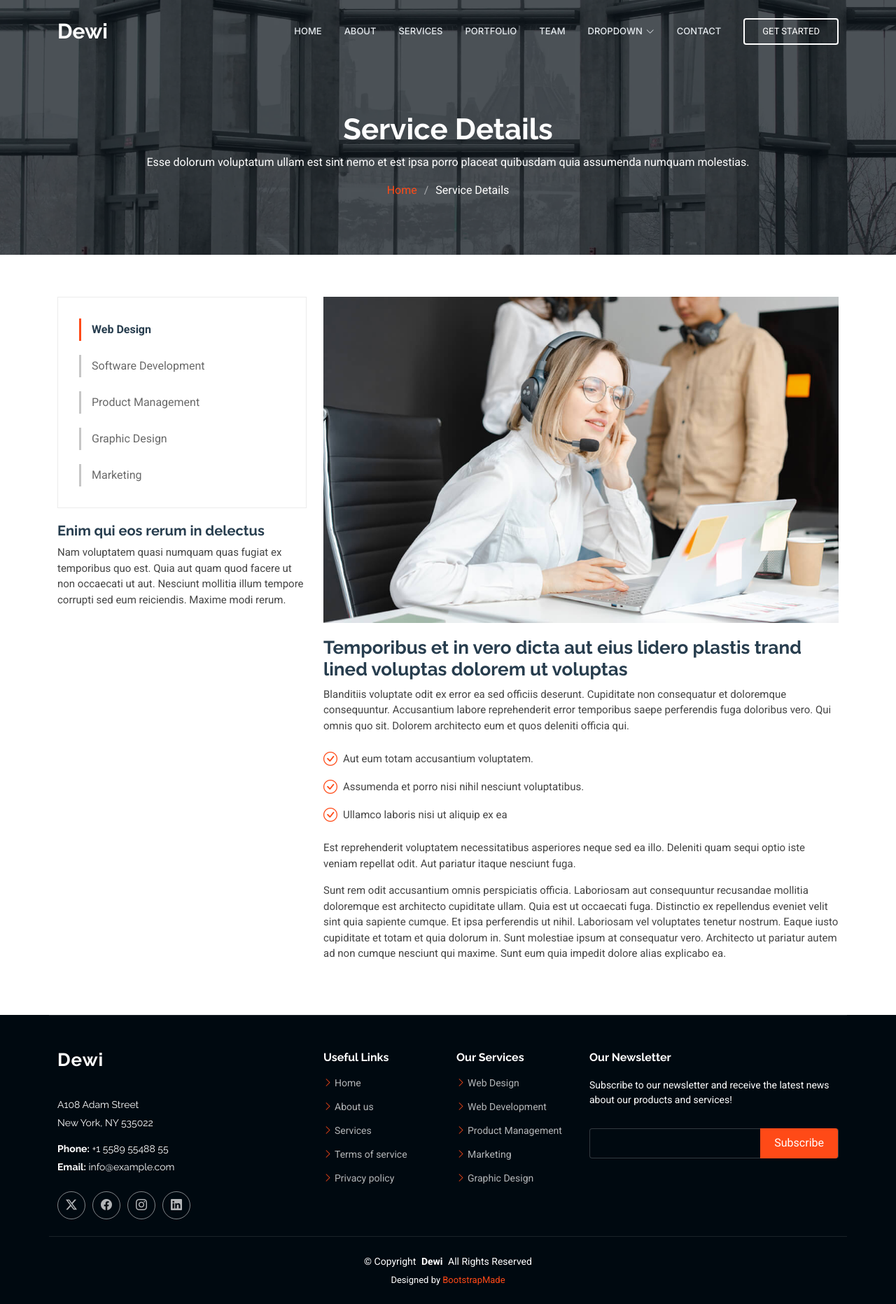
After one commit to MuliJob/digicraft_official_website, a Django app: page /services-details in a window 1280 px wide. The commit adds this page. Shown: the whole page at 70% size. Run offline with Django 5.2, Linux system fonts and the light colour scheme; some libraries are stand-ins or nearby versions.

Commit message:
added service details page

```diff
--- a/official_website/templates/index.html
+++ b/official_website/templates/index.html
@@ -207,7 +207,7 @@
                 <div class="icon">
                   <i class="bi bi-activity"></i>
                 </div>
-                <a href="" class="stretched-link">
+                <a href="{% url 'service_detail' %}" class="stretched-link">
                   <h3>Nesciunt Mete</h3>
                 </a>
                 <p>Provident nihil minus qui consequatur non omnis maiores. Eos accusantium minus dolores iure perferendis.</p>
@@ -224,7 +224,7 @@
                 <div class="icon">
                   <i class="bi bi-broadcast"></i>
                 </div>
-                <a href="" class="stretched-link">
+                <a href="{% url 'service_detail' %}" class="stretched-link">
                   <h3>Eosle Commodi</h3>
                 </a>
                 <p>Ut autem aut autem non a. Sint sint sit facilis nam iusto sint. Libero corrupti neque eum hic non ut nesciunt dolorem.</p>
@@ -241,7 +241,7 @@
                 <div class="icon">
                   <i class="bi bi-easel"></i>
                 </div>
-                <a href="" class="stretched-link">
+                <a href="{% url 'service_detail' %}" class="stretched-link">
                   <h3>Ledo Markt</h3>
                 </a>
                 <p>Ut excepturi voluptatem nisi sed. Quidem fuga consequatur. Minus ea aut. Vel qui id voluptas adipisci eos earum corrupti.</p>
--- /dev/null
+++ b/official_website/templates/service-details.html
@@ -0,0 +1,239 @@
+<!DOCTYPE html>
+<html lang="en">
+
+<head>
+  <meta charset="utf-8">
+  <meta content="width=device-width, initial-scale=1.0" name="viewport">
+  <title>Service Details - Dewi Bootstrap Template</title>
+  <meta name="description" content="">
+  <meta name="keywords" content="">
+
+  <!-- Favicons -->
+  <link href="assets/img/favicon.png" rel="icon">
+  <link href="assets/img/apple-touch-icon.png" rel="apple-touch-icon">
+
+  <!-- Fonts -->
+  <link href="https://fonts.googleapis.com" rel="preconnect">
+  <link href="https://fonts.gstatic.com" rel="preconnect" crossorigin>
+  <link href="https://fonts.googleapis.com/css2?family=Roboto:ital,wght@0,100;0,300;0,400;0,500;0,700;0,900;1,100;1,300;1,400;1,500;1,700;1,900&family=Raleway:ital,wght@0,100;0,200;0,300;0,400;0,500;0,600;0,700;0,800;0,900;1,100;1,200;1,300;1,400;1,500;1,600;1,700;1,800;1,900&family=Inter:wght@100;200;300;400;500;600;700;800;900&display=swap" rel="stylesheet">
+
+  <!-- Vendor CSS Files -->
+  <link href="assets/vendor/bootstrap/css/bootstrap.min.css" rel="stylesheet">
+  <link href="assets/vendor/bootstrap-icons/bootstrap-icons.css" rel="stylesheet">
+  <link href="assets/vendor/aos/aos.css" rel="stylesheet">
+  <link href="assets/vendor/glightbox/css/glightbox.min.css" rel="stylesheet">
+  <link href="assets/vendor/swiper/swiper-bundle.min.css" rel="stylesheet">
+
+  <!-- Main CSS File -->
+  <link href="assets/css/main.css" rel="stylesheet">
+
+  <!-- =======================================================
+  * Template Name: Dewi
+  * Template URL: https://bootstrapmade.com/dewi-free-multi-purpose-html-template/
+  * Updated: Aug 07 2024 with Bootstrap v5.3.3
+  * Author: BootstrapMade.com
+  * License: https://bootstrapmade.com/license/
+  ======================================================== -->
+</head>
+
+<body class="service-details-page">
+
+  <header id="header" class="header d-flex align-items-center fixed-top">
+    <div class="container-fluid container-xl position-relative d-flex align-items-center">
+
+      <a href="index.html" class="logo d-flex align-items-center me-auto">
+        <!-- Uncomment the line below if you also wish to use an image logo -->
+        <!-- <img src="assets/img/logo.png" alt=""> -->
+        <h1 class="sitename">Dewi</h1>
+      </a>
+
+      <nav id="navmenu" class="navmenu">
+        <ul>
+          <li><a href="#hero">Home</a></li>
+          <li><a href="#about">About</a></li>
+          <li><a href="#services">Services</a></li>
+          <li><a href="#portfolio">Portfolio</a></li>
+          <li><a href="#team">Team</a></li>
+          <li class="dropdown"><a href="#"><span>Dropdown</span> <i class="bi bi-chevron-down toggle-dropdown"></i></a>
+            <ul>
+              <li><a href="#">Dropdown 1</a></li>
+              <li class="dropdown"><a href="#"><span>Deep Dropdown</span> <i class="bi bi-chevron-down toggle-dropdown"></i></a>
+                <ul>
+                  <li><a href="#">Deep Dropdown 1</a></li>
+                  <li><a href="#">Deep Dropdown 2</a></li>
+                  <li><a href="#">Deep Dropdown 3</a></li>
+                  <li><a href="#">Deep Dropdown 4</a></li>
+                  <li><a href="#">Deep Dropdown 5</a></li>
+                </ul>
+              </li>
+              <li><a href="#">Dropdown 2</a></li>
+              <li><a href="#">Dropdown 3</a></li>
+              <li><a href="#">Dropdown 4</a></li>
+            </ul>
+          </li>
+          <li><a href="#contact">Contact</a></li>
+        </ul>
+        <i class="mobile-nav-toggle d-xl-none bi bi-list"></i>
+      </nav>
+
+      <a class="cta-btn" href="index.html#about">Get Started</a>
+
+    </div>
+  </header>
+
+  <main class="main">
+
+    <!-- Page Title -->
+    <div class="page-title dark-background" data-aos="fade" style="background-image: url(assets/img/page-title-bg.webp);">
+      <div class="container position-relative">
+        <h1>Service Details</h1>
+        <p>Esse dolorum voluptatum ullam est sint nemo et est ipsa porro placeat quibusdam quia assumenda numquam molestias.</p>
+        <nav class="breadcrumbs">
+          <ol>
+            <li><a href="index.html">Home</a></li>
+            <li class="current">Service Details</li>
+          </ol>
+        </nav>
+      </div>
+    </div><!-- End Page Title -->
+
+    <!-- Service Details Section -->
+    <section id="service-details" class="service-details section">
+
+      <div class="container">
+
+        <div class="row gy-4">
+
+          <div class="col-lg-4" data-aos="fade-up" data-aos-delay="100">
+            <div class="services-list">
+              <a href="#" class="active">Web Design</a>
+              <a href="#">Software Development</a>
+              <a href="#">Product Management</a>
+              <a href="#">Graphic Design</a>
+              <a href="#">Marketing</a>
+            </div>
+
+            <h4>Enim qui eos rerum in delectus</h4>
+            <p>Nam voluptatem quasi numquam quas fugiat ex temporibus quo est. Quia aut quam quod facere ut non occaecati ut aut. Nesciunt mollitia illum tempore corrupti sed eum reiciendis. Maxime modi rerum.</p>
+          </div>
+
+          <div class="col-lg-8" data-aos="fade-up" data-aos-delay="200">
+            <img src="assets/img/services.jpg" alt="" class="img-fluid services-img">
+            <h3>Temporibus et in vero dicta aut eius lidero plastis trand lined voluptas dolorem ut voluptas</h3>
+            <p>
+              Blanditiis voluptate odit ex error ea sed officiis deserunt. Cupiditate non consequatur et doloremque consequuntur. Accusantium labore reprehenderit error temporibus saepe perferendis fuga doloribus vero. Qui omnis quo sit. Dolorem architecto eum et quos deleniti officia qui.
+            </p>
+            <ul>
+              <li><i class="bi bi-check-circle"></i> <span>Aut eum totam accusantium voluptatem.</span></li>
+              <li><i class="bi bi-check-circle"></i> <span>Assumenda et porro nisi nihil nesciunt voluptatibus.</span></li>
+              <li><i class="bi bi-check-circle"></i> <span>Ullamco laboris nisi ut aliquip ex ea</span></li>
+            </ul>
+            <p>
+              Est reprehenderit voluptatem necessitatibus asperiores neque sed ea illo. Deleniti quam sequi optio iste veniam repellat odit. Aut pariatur itaque nesciunt fuga.
+            </p>
+            <p>
+              Sunt rem odit accusantium omnis perspiciatis officia. Laboriosam aut consequuntur recusandae mollitia doloremque est architecto cupiditate ullam. Quia est ut occaecati fuga. Distinctio ex repellendus eveniet velit sint quia sapiente cumque. Et ipsa perferendis ut nihil. Laboriosam vel voluptates tenetur nostrum. Eaque iusto cupiditate et totam et quia dolorum in. Sunt molestiae ipsum at consequatur vero. Architecto ut pariatur autem ad non cumque nesciunt qui maxime. Sunt eum quia impedit dolore alias explicabo ea.
+            </p>
+          </div>
+
+        </div>
+
+      </div>
+
+    </section><!-- /Service Details Section -->
+
+  </main>
+
+  <footer id="footer" class="footer dark-background">
+
+    <div class="container footer-top">
+      <div class="row gy-4">
+        <div class="col-lg-4 col-md-6 footer-about">
+          <a href="index.html" class="logo d-flex align-items-center">
+            <span class="sitename">Dewi</span>
+          </a>
+          <div class="footer-contact pt-3">
+            <p>A108 Adam Street</p>
+            <p>New York, NY 535022</p>
+            <p class="mt-3"><strong>Phone:</strong> <span>+1 5589 55488 55</span></p>
+            <p><strong>Email:</strong> <span>info@example.com</span></p>
+          </div>
+          <div class="social-links d-flex mt-4">
+            <a href=""><i class="bi bi-twitter-x"></i></a>
+            <a href=""><i class="bi bi-facebook"></i></a>
+            <a href=""><i class="bi bi-instagram"></i></a>
+            <a href=""><i class="bi bi-linkedin"></i></a>
+          </div>
+        </div>
+
+        <div class="col-lg-2 col-md-3 footer-links">
+          <h4>Useful Links</h4>
+          <ul>
+            <li><i class="bi bi-chevron-right"></i> <a href="#">Home</a></li>
+            <li><i class="bi bi-chevron-right"></i> <a href="#">About us</a></li>
+            <li><i class="bi bi-chevron-right"></i> <a href="#">Services</a></li>
+            <li><i class="bi bi-chevron-right"></i> <a href="#">Terms of service</a></li>
+            <li><i class="bi bi-chevron-right"></i> <a href="#">Privacy policy</a></li>
+          </ul>
+        </div>
+
+        <div class="col-lg-2 col-md-3 footer-links">
+          <h4>Our Services</h4>
+          <ul>
+            <li><i class="bi bi-chevron-right"></i> <a href="#">Web Design</a></li>
+            <li><i class="bi bi-chevron-right"></i> <a href="#">Web Development</a></li>
+            <li><i class="bi bi-chevron-right"></i> <a href="#">Product Management</a></li>
+            <li><i class="bi bi-chevron-right"></i> <a href="#">Marketing</a></li>
+            <li><i class="bi bi-chevron-right"></i> <a href="#">Graphic Design</a></li>
+          </ul>
+        </div>
+
+        <div class="col-lg-4 col-md-12 footer-newsletter">
+          <h4>Our Newsletter</h4>
+          <p>Subscribe to our newsletter and receive the latest news about our products and services!</p>
+          <form action="forms/newsletter.php" method="post" class="php-email-form">
+            <div class="newsletter-form"><input type="email" name="email"><input type="submit" value="Subscribe"></div>
+            <div class="loading">Loading</div>
+            <div class="error-message"></div>
+            <div class="sent-message">Your subscription request has been sent. Thank you!</div>
+          </form>
+        </div>
+
+      </div>
+    </div>
+
+    <div class="container copyright text-center mt-4">
+      <p>© <span>Copyright</span> <strong class="px-1 sitename">Dewi</strong> <span>All Rights Reserved</span></p>
+      <div class="credits">
+        <!-- All the links in the footer should remain intact. -->
+        <!-- You can delete the links only if you've purchased the pro version. -->
+        <!-- Licensing information: https://bootstrapmade.com/license/ -->
+        <!-- Purchase the pro version with working PHP/AJAX contact form: [buy-url] -->
+        Designed by <a href="https://bootstrapmade.com/">BootstrapMade</a>
+      </div>
+    </div>
+
+  </footer>
+
+  <!-- Scroll Top -->
+  <a href="#" id="scroll-top" class="scroll-top d-flex align-items-center justify-content-center"><i class="bi bi-arrow-up-short"></i></a>
+
+  <!-- Preloader -->
+  <div id="preloader"></div>
+
+  <!-- Vendor JS Files -->
+  <script src="assets/vendor/bootstrap/js/bootstrap.bundle.min.js"></script>
+  <script src="assets/vendor/php-email-form/validate.js"></script>
+  <script src="assets/vendor/aos/aos.js"></script>
+  <script src="assets/vendor/glightbox/js/glightbox.min.js"></script>
+  <script src="assets/vendor/purecounter/purecounter_vanilla.js"></script>
+  <script src="assets/vendor/swiper/swiper-bundle.min.js"></script>
+  <script src="assets/vendor/imagesloaded/imagesloaded.pkgd.min.js"></script>
+  <script src="assets/vendor/isotope-layout/isotope.pkgd.min.js"></script>
+
+  <!-- Main JS File -->
+  <script src="assets/js/main.js"></script>
+
+</body>
+
+</html>
--- a/official_website/urls.py
+++ b/official_website/urls.py
@@ -2,5 +2,6 @@ from django.urls import path
 from . import views
 
 urlpatterns = [
-  path('', views.index, name='index')
+  path('', views.index, name='index'),
+  path('services-details', views.service_detail, name='service_detail')
 ]
--- a/official_website/views.py
+++ b/official_website/views.py
@@ -3,3 +3,6 @@ from django.shortcuts import render
 # Create your views here.
 def index(request):
   return render(request, 'index.html')
+
+def service_detail(request):
+  return render(request, 'service-details.html')
```
